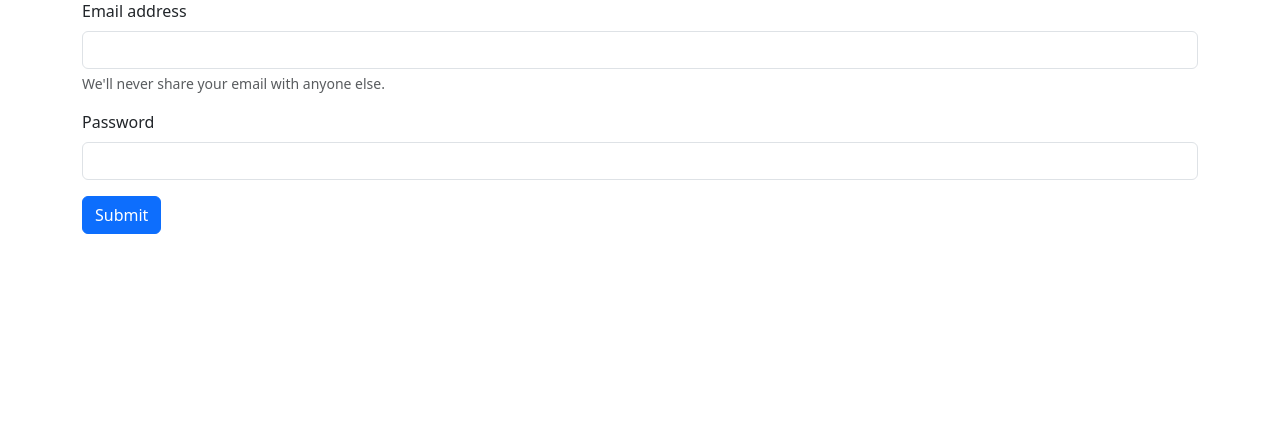
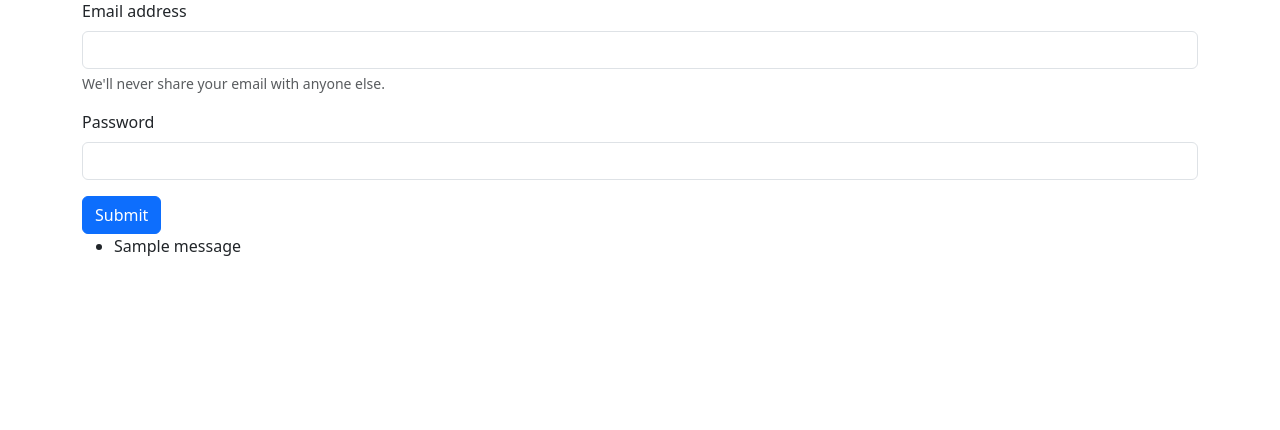
Before and after one commit to amisha-shrivastava/StudentManagement, a Django app: page /login/ in a window 1280 px wide. Shown: the part 81-511 px from the top of the page. Run offline with Django 4.2, Linux system fonts and the light colour scheme; tables that the repository leaves empty hold one stand-in row (values such as "Sample post"); one stand-in notice (Sample message) is shown.

Commit message:
login modified

```diff
--- a/registration/templates/registration/login.html
+++ b/registration/templates/registration/login.html
@@ -18,8 +18,12 @@
 
 </form>
 
-{% if error_message %}
-<p>{{ error_message }}</p>
+{% if messages %}
+<ul class="messages">
+  {% for message in messages %}
+    <li{% if message.tags %} class="{{ message.tags }}"{% endif %}>{{ message }}</li>
+  {% endfor %}
+</ul>
 {% endif %}
 
 {% endblock %}
```
Also changed, not shown: profile_pics/WhatsApp_Image_2023-04-05_at_8.17.28_PM.jpeg (added).
